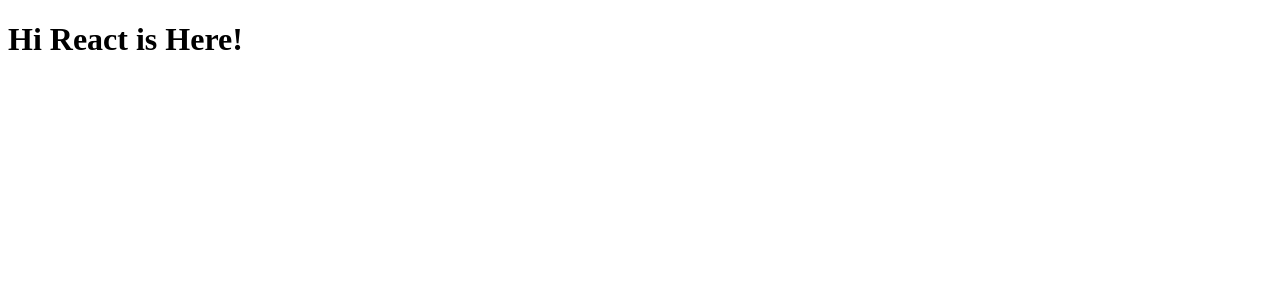
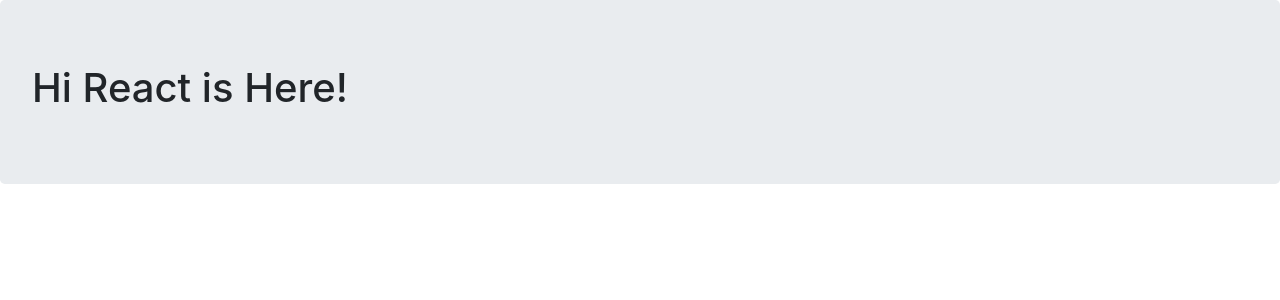
Before and after one commit to LeonPoon/npm-webpack-skeleton, a React app: page / in a window 1280 px wide. Shown: the top 300 px of the page. Built offline with nearby package versions, Linux system fonts and the light colour scheme; the HTML template or start-up script is replaced by a standard one.

Commit message:
added bootstrap

```diff
--- a/package.json
+++ b/package.json
@@ -34,7 +34,9 @@
     "write-file-webpack-plugin": "^4.2.0"
   },
   "dependencies": {
+    "bootstrap": "^4.0.0",
     "jquery": "^3.3.1",
+    "popper.js": "^1.12.9",
     "react": "^16.2.0",
     "react-dom": "^16.2.0"
   }
--- a/src/components/app.jsx
+++ b/src/components/app.jsx
@@ -6,6 +6,8 @@
 
 export class App extends React.Component {
     render() {
-        return <h1>Hi React is Here!</h1>;
+        return <div className="jumbotron">
+            <h1>Hi React is Here!</h1>
+        </div>;
     }
 }
--- a/src/vendors.css
+++ b/src/vendors.css
@@ -0,0 +1,2 @@
+
+@import '~bootstrap/dist/css/bootstrap.min.css';
--- a/src/vendors.js
+++ b/src/vendors.js
@@ -2,5 +2,6 @@
 import 'jquery';
 import 'react';
 import 'react-dom';
+import 'bootstrap';
 
 import './vendors.css';
```
Also changed, not shown: 1 other file (tests, documents, lock files or other folders).
